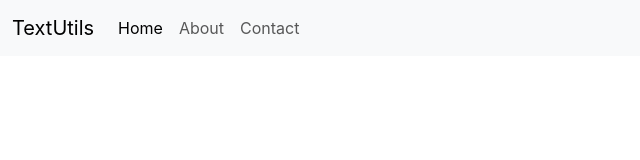
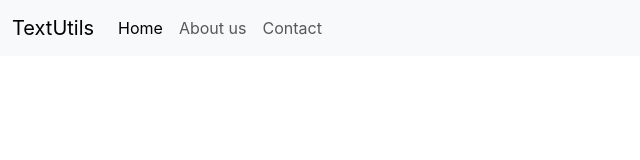
Before and after one commit to Kzsanjeet/s_challenges, a React (Create React App) app in the folder react/my-app/: page / in a window 1280 px wide. Shown: the top 160 px of the page, without its empty margins (0-640 px from the left). Built offline with nearby package versions, Linux system fonts and the light colour scheme.

Commit message:
learned about props in react

```diff
--- a/react/my-app/src/App.js
+++ b/react/my-app/src/App.js
@@ -1,29 +1,10 @@
 import './App.css';
+import Navbar from './components/Navbar';
 
 function App() {
   return (
     <>
-      <nav className="navbar navbar-expand-lg bg-body-tertiary">
-        <div className="container-fluid">
-          <a className="navbar-brand" href="/">TextUtils</a>
-          <button className="navbar-toggler" type="button" data-bs-toggle="collapse" data-bs-target="#navbarNav" aria-controls="navbarNav" aria-expanded="false" aria-label="Toggle navigation">
-            <span className="navbar-toggler-icon"></span>
-          </button>
-          <div className="collapse navbar-collapse" id="navbarNav">
-            <ul className="navbar-nav">
-              <li className="nav-item">
-                <a className="nav-link active" aria-current="page" href="/">Home</a>
-              </li>
-              <li className="nav-item">
-                <a className="nav-link" href="/features">About</a>
-              </li>
-              <li className="nav-item">
-                <a className="nav-link" href="/pricing">Contact</a>
-              </li>
-            </ul>
-          </div>
-        </div>
-      </nav>
+    <Navbar title = "TextUtils" aboutText = "About us"/>
     </>
   );
 }
--- /dev/null
+++ b/react/my-app/src/components/Navbar.js
@@ -0,0 +1,27 @@
+import React from 'react'
+
+export default function Navbar(props){
+    return(
+        <nav className="navbar navbar-expand-lg bg-body-tertiary">
+        <div className="container-fluid">
+          <a className="navbar-brand" href="/">{props.title}</a>
+          <button className="navbar-toggler" type="button" data-bs-toggle="collapse" data-bs-target="#navbarNav" aria-controls="navbarNav" aria-expanded="false" aria-label="Toggle navigation">
+            <span className="navbar-toggler-icon"></span>
+          </button>
+          <div className="collapse navbar-collapse" id="navbarNav">
+            <ul className="navbar-nav">
+              <li className="nav-item">
+                <a className="nav-link active" aria-current="page" href="/">Home</a>
+              </li>
+              <li className="nav-item">
+                <a className="nav-link" href="/features">{props.aboutText}</a>
+              </li>
+              <li className="nav-item">
+                <a className="nav-link" href="/pricing">Contact</a>
+              </li>
+            </ul>
+          </div>
+        </div>
+      </nav>
+    )
+}
--- /dev/null
+++ b/react/my-app/src/module1.mjs
@@ -0,0 +1,6 @@
+const s = "Sanjeet";
+const b = "Balbir";
+const d = "deepak";
+const e = "ejen";
+
+export { s, b, d, e }; // Named exports
--- /dev/null
+++ b/react/my-app/src/module2.mjs
@@ -0,0 +1,6 @@
+import { s, b, d, e } from "./module1.mjs";
+
+console.log(s);
+console.log(b);
+console.log(d);
+console.log(e);
```
